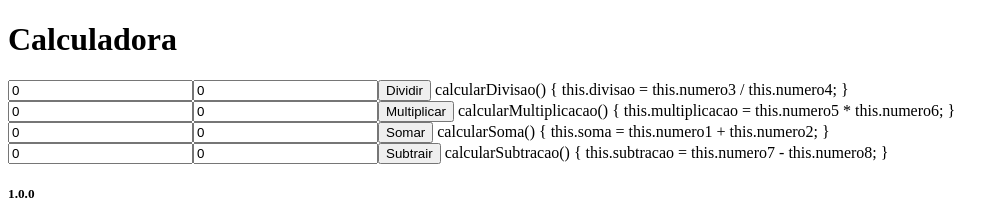
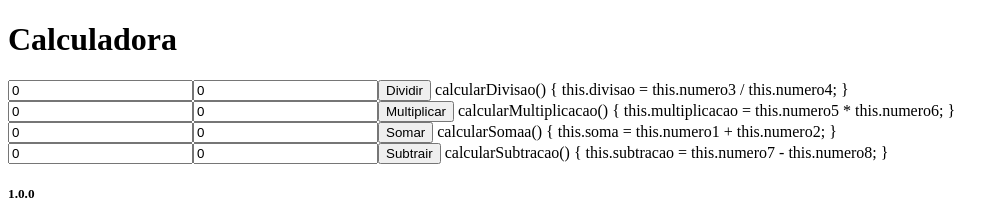
Before and after one commit to vivinivinicius/calc-fatec, an Angular app: page / in a window 1280 px wide. Shown: the top 212 px of the page, without its empty margins (0-1008 px from the left). Built offline with nearby package versions, Linux system fonts and the light colour scheme.

Commit message:
Changed the names to make it more organized

```diff
--- a/src/app/calc/calc.component.html
+++ b/src/app/calc/calc.component.html
@@ -15,8 +15,8 @@
 <form>
   <input type="number" [(ngModel)]="numero1" name="numero1">
   <input type="number" [(ngModel)]="numero2" name="numero2">
-  <button (click)="calcularSoma()">Somar</button>
-  {{calcularSoma}}
+  <button (click)="calcularSomaa()">Somar</button>
+  {{calcularSomaa}}
 </form>
 
 
--- a/src/app/calc/calc.component.ts
+++ b/src/app/calc/calc.component.ts
@@ -20,7 +20,7 @@ export class CalcComponent {
   multiplicacao: number = 0;
   subtracao: number = 0;
 
-  calcularSoma() {
+  calcularSomaa() {
     this.soma = this.numero1 + this.numero2;
   }
 
```
